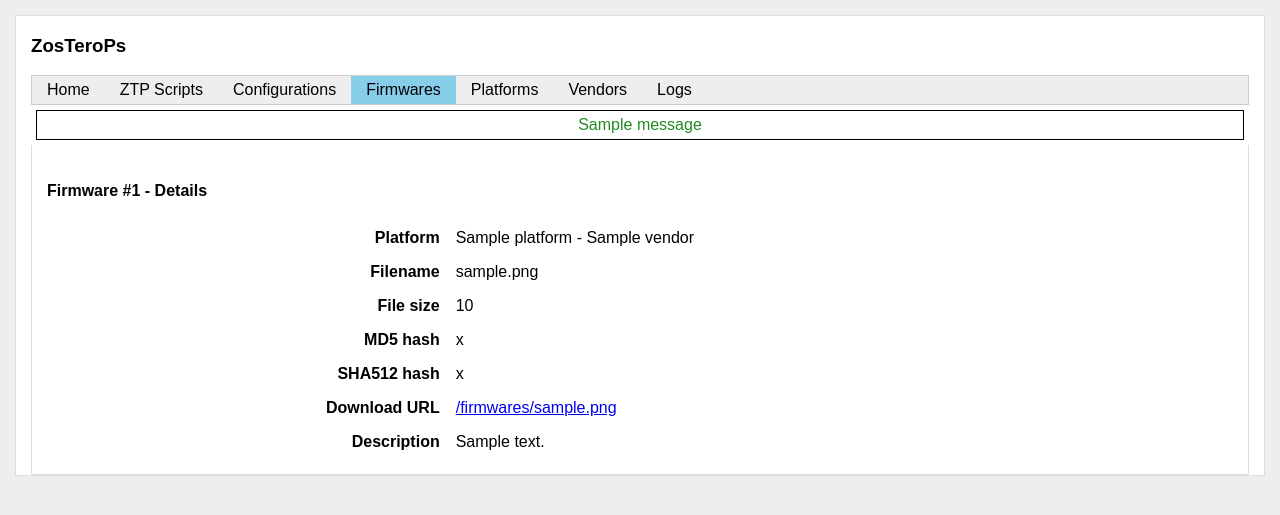
After one commit to amigne/ZosTeroPs, a Django app: page /firmware/1/ in a window 1280 px wide. The commit adds this page. Shown: the top 515 px of the page. Run offline with Django 3.2, Linux system fonts and the light colour scheme; tables that the repository leaves empty hold one stand-in row (values such as "Sample post"); one stand-in notice (Sample message) is shown.

Commit message:
Firmware views completed

```diff
--- a/ZosTeroPs/settings.py
+++ b/ZosTeroPs/settings.py
@@ -34,6 +34,7 @@ INSTALLED_APPS = [
     'django.contrib.admin',
     'django.contrib.auth',
     'django.contrib.contenttypes',
+    'django.contrib.humanize',
     'django.contrib.sessions',
     'django.contrib.messages',
     'django.contrib.staticfiles',
@@ -120,3 +121,6 @@ USE_TZ = True
 # https://docs.djangoproject.com/en/3.1/howto/static-files/
 
 STATIC_URL = '/static/'
+
+ZTP_FIRMWARES_PATH = 'firmwares/'
+ZTP_FIRMWARES_URL = '/firmwares/'
--- a/templates/base.html
+++ b/templates/base.html
@@ -14,11 +14,18 @@
         <a href="#"{% if menuitem == 'home' %} class="active"{% endif %}>Home</a>
         <a href="#"{% if menuitem == 'ztpScript' %} class="active"{% endif %}>ZTP Scripts</a>
         <a href="#"{% if menuitem == 'configuration' %} class="active"{% endif %}>Configurations</a>
-        <a href="#"{% if menuitem == 'firmware' %} class="active"{% endif %}>Firmwares</a>
+        <a href="{% url 'firmwareList' %}"{% if menuitem == 'firmware' %} class="active"{% endif %}>Firmwares</a>
         <a href="{% url 'platformList' %}"{% if menuitem == 'platform' %} class="active"{% endif %}>Platforms</a>
         <a href="{% url 'vendorList' %}"{% if menuitem == 'vendor' %} class="active"{% endif %}>Vendors</a>
         <a href="#"{% if menuitem == 'log' %} class="active"{% endif %}>Logs</a>
     </nav>
+    {% if messages %}
+        <ul class="messages">
+            {% for message in messages %}
+                <li{% if message.tags %} class="{{ message.tags }}"{% endif %}>{{ message }}</li>
+            {% endfor %}
+        </ul>
+    {% endif %}
     <div class="content">
         <h4>{% block content_title %}{% endblock content_title %}</h4>
         {% block content %}{% endblock content %}
--- a/ztp/admin.py
+++ b/ztp/admin.py
@@ -15,5 +15,5 @@ class PlatformAdmin(admin.ModelAdmin):
 
 @admin.register(Firmware)
 class FirmwareAdmin(admin.ModelAdmin):
-    list_display = ['platform', 'filename']
-    list_display_links = ['filename']
+    list_display = ['id', 'platform', 'file', 'filesize']
+    list_display_links = ['id']
--- a/ztp/models.py
+++ b/ztp/models.py
@@ -1,4 +1,10 @@
+from django.core.files.storage import FileSystemStorage
+from django.conf import settings
 from django.db import models
+from django.dispatch import receiver
+
+import hashlib
+import os
 
 
 class Vendor(models.Model):
@@ -28,9 +34,56 @@ class Firmware(models.Model):
     platform = models.ForeignKey(Platform,
                                  related_name='firmwares',
                                  on_delete=models.CASCADE)
-    filename = models.CharField(max_length=250, unique=True)
+    file = models.FileField(unique=True,
+                            storage=FileSystemStorage(location=settings.ZTP_FIRMWARES_PATH,
+                                                      base_url=settings.ZTP_FIRMWARES_URL))
+    description = models.TextField(blank=True)
+    filesize = models.IntegerField()
     md5_hash = models.CharField(max_length=32)
-    sh512_hash = models.CharField(max_length=128)
+    sha512_hash = models.CharField(max_length=128)
 
     def __str__(self):
-        return self.filename
+        return self.file.name
+
+    def save(self, **kwargs):
+        self.filesize = self.file.size
+        md5 = hashlib.md5()
+        sha512 = hashlib.sha512()
+        content = self.file.read()
+        md5.update(content)
+        sha512.update(content)
+        self.md5_hash = md5.hexdigest()
+        self.sha512_hash = sha512.hexdigest()
+        super().save(**kwargs)
+
+
+@receiver(models.signals.post_delete, sender=Firmware)
+def auto_delete_file_on_delete(sender, instance, **kwargs):
+    """
+    Deletes file from filesystem
+    when corresponding `MediaFile` object is deleted.
+    """
+    if instance.file:
+        if os.path.isfile(instance.file.path):
+            os.remove(instance.file.path)
+
+
+@receiver(models.signals.pre_save, sender=Firmware)
+def auto_delete_file_on_change(sender, instance, **kwargs):
+    """
+    Deletes old file from filesystem
+    when corresponding `MediaFile` object is updated
+    with new file.
+    """
+    if not instance.pk:
+        return False
+
+    try:
+        old_file = Firmware.objects.get(pk=instance.pk).file
+    except Firmware.DoesNotExist:
+        return False
+
+    new_file = instance.file
+    if not old_file == new_file:
+        if os.path.isfile(old_file.path):
+            os.remove(old_file.path)
--- a/ztp/static/ztp/css/style.css
+++ b/ztp/static/ztp/css/style.css
@@ -33,6 +33,20 @@ body {
 .menu a.active {
     background-color: skyblue;
 }
+
+/* Messages */
+ul.messages {
+    margin: 5px;
+    border: 1px solid #000;
+    list-style-type: none;
+    padding: 3px;
+}
+ul.messages li {
+    text-align: center;
+    margin: 0;
+    padding: 2px;
+}
+ul.messages li.success { color: forestgreen; }
 
 /* Content */
 .content {
--- /dev/null
+++ b/ztp/templates/ztp/firmware_detail.html
@@ -0,0 +1,38 @@
+{% extends "base.html" %}
+
+{% block content_title %}Firmware #{{ firmware.id }} - Details{% endblock content_title %}
+
+{% block content %}
+    <table class="table_update">
+        <tbody>
+            <tr>
+                <th class="firmware_platform">Platform</th>
+                <td class="firmware_platform">{{ firmware.platform.name }} - {{ firmware.platform.vendor.name }}</td>
+            </tr>
+            <tr>
+                <th class="firmware_filename">Filename</th>
+                <td class="firmware_filename">{{ firmware.file.name }}</td>
+            </tr>
+            <tr>
+                <th class="firmware_filename">File size</th>
+                <td class="firmware_filename">{{ firmware.filesize }}</td>
+            </tr>
+            <tr>
+                <th class="firmware_filename">MD5 hash</th>
+                <td class="firmware_filename">{{ firmware.md5_hash }}</td>
+            </tr>
+            <tr>
+                <th class="firmware_filename">SHA512 hash</th>
+                <td class="firmware_filename">{{ firmware.sha512_hash }}</td>
+            </tr>
+            <tr>
+                <th class="firmware_url">Download URL</th>
+                <td class="firmware_url"><a href="{{ firmware.file.url }}">{{ firmware.file.url }}</a></td>
+            </tr>
+            <tr>
+                <th class="firmware_filename">Description</th>
+                <td class="firmware_filename">{{ firmware.description }}</td>
+            </tr>
+        </tbody>
+    </table>
+{% endblock content %}
--- a/ztp/urls.py
+++ b/ztp/urls.py
@@ -1,9 +1,18 @@
+from django.conf.urls import url
 from django.urls import path
 
 from . import views
 
 
 urlpatterns = [
+    # Firmwares
+    path('firmware/', views.FirmwareListView.as_view(), name='firmwareList'),
+    path('firmware/new/', views.FirmwareCreateView.as_view(), name='firmwareCreate'),
+    path('firmware/<pk>/', views.FirmwareDetailView.as_view(), name='firmwareDetail'),
+    path('firmware/<pk>/edit/', views.FirmwareUpdateView.as_view(), name='firmwareUpdate'),
+    path('firmware/<pk>/delete/', views.FirmwareDeleteView.as_view(), name='firmwareDelete'),
+    url('^firmwares/(?P<filename>[A-Za-z0-9_.-]+)$', views.firmware_download, name='firmwareDownload'),
+
     # Platforms
     path('platform/', views.PlatformListView.as_view(), name='platformList'),
     path('platform/new/', views.PlatformCreateView.as_view(), name='platformCreate'),
--- a/ztp/views.py
+++ b/ztp/views.py
@@ -1,8 +1,87 @@
+from django.contrib.messages.views import SuccessMessageMixin
+from django.http import Http404, HttpResponse
 from django.urls import reverse_lazy
-from django.views.generic import ListView
+from django.views.generic import DetailView, ListView
 from django.views.generic.edit import CreateView, DeleteView, UpdateView
+from . import models
 
-from . import models
+import locale
+
+
+def firmware_download(request, filename):
+    try:
+        p = models.Firmware.objects.get(file=filename)
+    except models.Firmware.DoesNotExist:
+        raise Http404('Firmware does not exist!')
+    return HttpResponse(p.file.open('rb'), content_type='application/octet-stream')
+
+
+class FirmwareCreateView(SuccessMessageMixin, CreateView):
+    model = models.Firmware
+    fields = [ 'platform', 'file', 'description' ]
+    context_object_name = 'firmware'
+    success_url = reverse_lazy('firmwareList')
+
+    def get_context_data(self, **kwargs):
+        context = super(FirmwareCreateView, self).get_context_data(**kwargs)
+        context['menuitem'] = 'firmware'
+        return context
+
+    def get_success_message(self, cleaned_data):
+        form = self.get_form()
+        instance = form.instance
+        locale.setlocale(locale.LC_ALL, '')
+        return f"Firmware {instance.file.name} successfully created! File size is {instance.filesize:n} bytes. MD5 hash is {instance.md5_hash}. SHA512 hash is {instance.sha512_hash}."
+
+
+class FirmwareDeleteView(DeleteView):
+    model = models.Firmware
+    context_object_name = 'firmware'
+    success_url = reverse_lazy('firmwareList')
+
+    def get_context_data(self, **kwargs):
+        context = super(FirmwareDeleteView, self).get_context_data(**kwargs)
+        context['menuitem'] = 'firmware'
+        return context
+
+
+class FirmwareDetailView(DetailView):
+    model = models.Firmware
+    context_object_name = 'firmware'
+
+    def get_context_data(self, **kwargs):
+        context = super(FirmwareDetailView, self).get_context_data(**kwargs)
+        context['menuitem'] = 'firmware'
+        return context
+
+
+class FirmwareListView(ListView):
+    model = models.Firmware
+    context_object_name = 'firmwares'
+
+    def get_context_data(self, **kwargs):
+        context = super(FirmwareListView, self).get_context_data(**kwargs)
+        context['menuitem'] = 'firmware'
+        return context
+
+
+class FirmwareUpdateView(SuccessMessageMixin, UpdateView):
+    model = models.Firmware
+    fields = [ 'platform', 'file', 'description' ]
+    context_object_name = 'firmware'
+    success_url = reverse_lazy('firmwareList')
+
+    def get_context_data(self, **kwargs):
+        context = super(FirmwareUpdateView, self).get_context_data(**kwargs)
+        context['menuitem'] = 'firmware'
+        return context
+
+    def get_success_message(self, cleaned_data):
+        form = self.get_form()
+        instance = form.instance
+        locale.setlocale(locale.LC_ALL, '')
+        return f"Firmware {instance.file.name} successfully modified! File size is {instance.filesize:n} bytes. MD5 hash is {instance.md5_hash}. SHA512 hash is {instance.sha512_hash}."
+
 
 
 class PlatformCreateView(CreateView):
```
Also changed, not shown: other parts of ztp/static/ztp/css/style.css (+36 -1 lines), ztp/templates/ztp/firmware_confirm_delete.html (added, +12 -0 lines), ztp/templates/ztp/firmware_form.html (added, +72 -0 lines), ztp/templates/ztp/firmware_list.html (added, +33 -0 lines), 1 other file.
